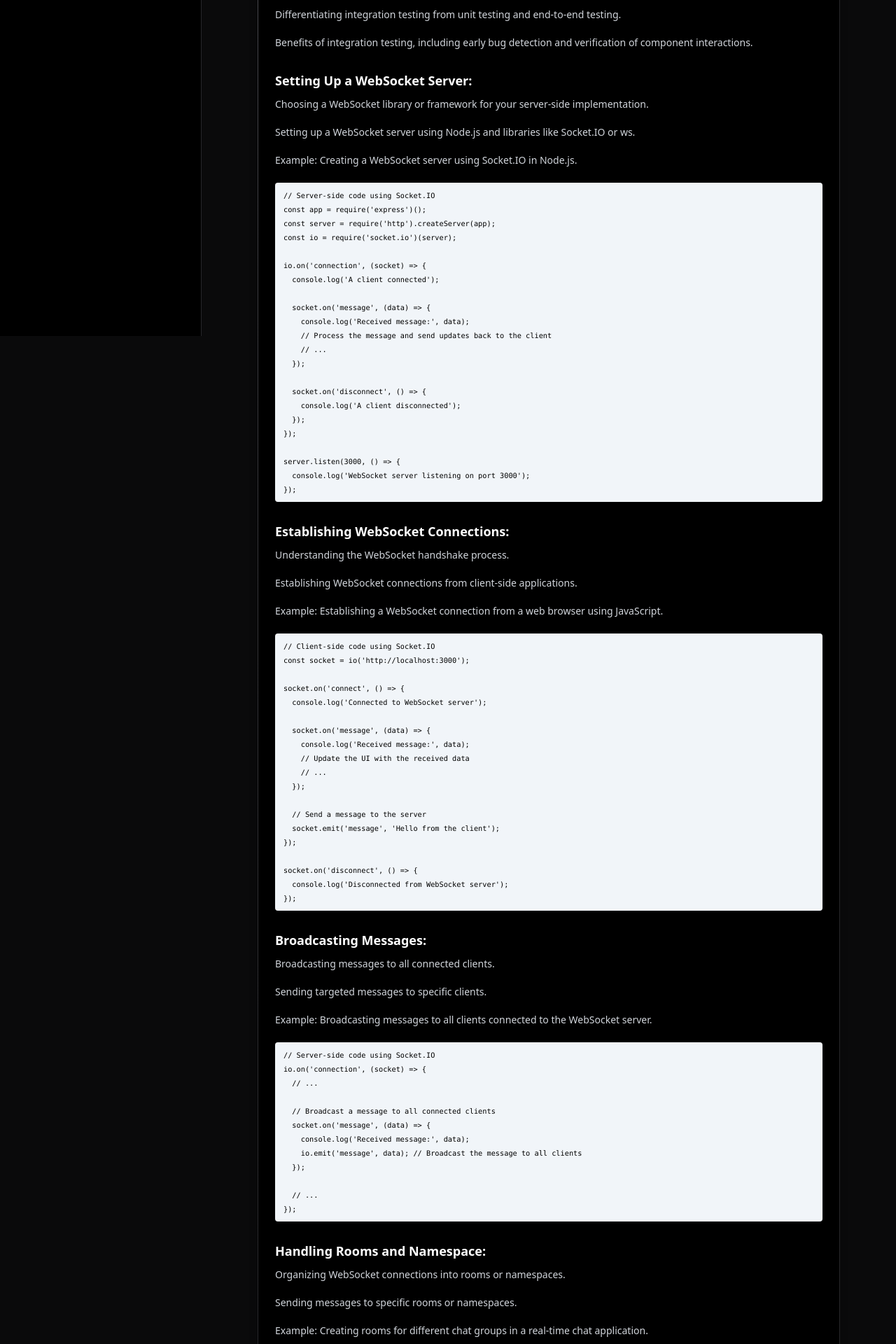
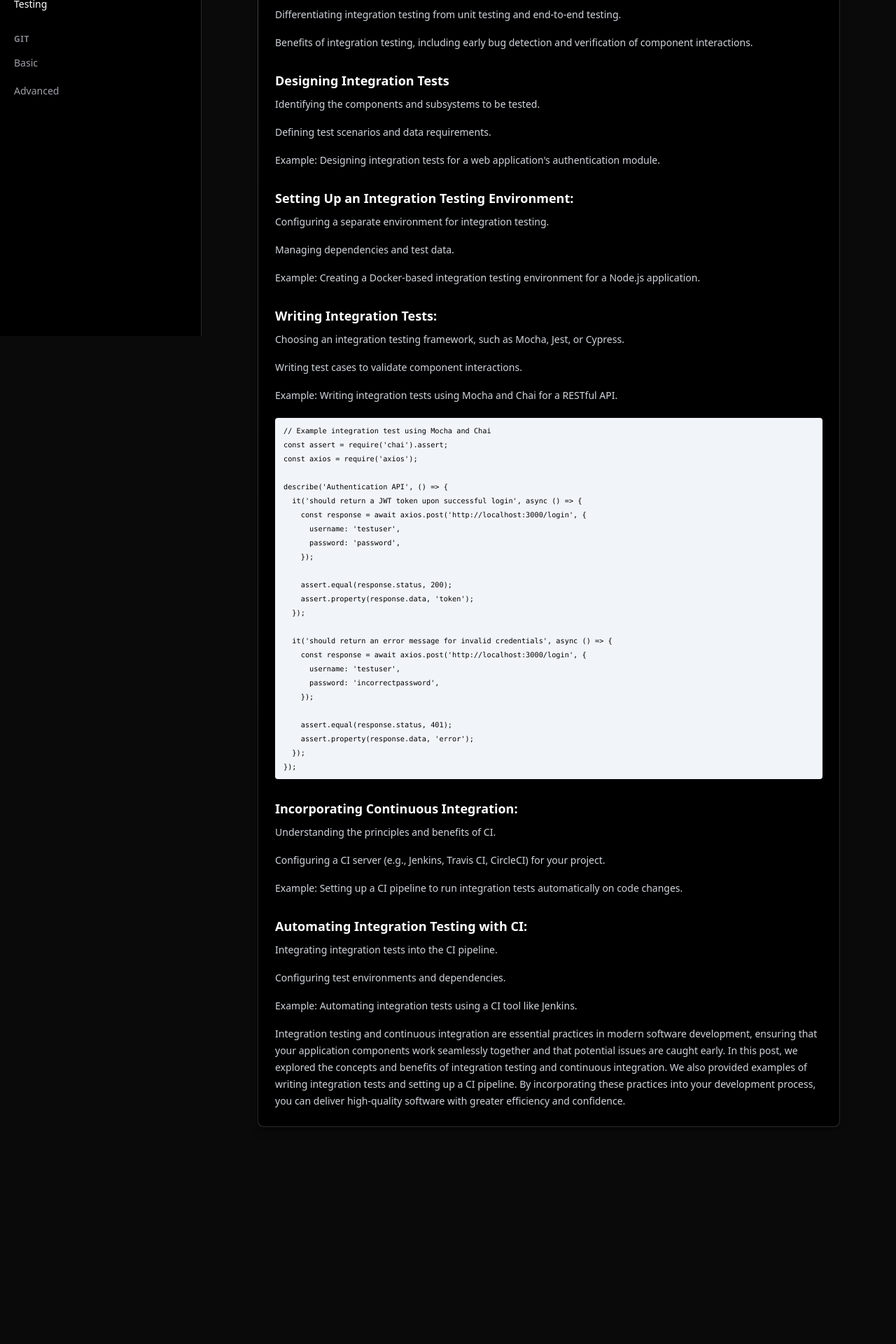
Before and after one commit to BrunoHoffmann/pequeno-gafanhoto-main, a Next.js app: page /testing-and-integration in a window 1280 px wide. Shown: the part 320-2240 px from the top of the page at 70% size. After the commit the page ends 2106 px from the top, so only its background shows below. Built offline with nearby package versions, Linux system fonts and the light colour scheme.

Commit message:
feat: create testing post

```diff
--- /dev/null
+++ b/app/git-advanced/page.tsx
@@ -0,0 +1,71 @@
+export default function Page() {
+  return (
+    <div className="prose prose-sm prose-invert max-w-none">
+      <h1 className="text-xl font-bold">Git Advanced</h1>
+
+      <article>
+        <h2>Git basic</h2>
+        <p>
+          Retorna uma lista com as classes do elemento. Permite adicionar,
+          remover e verificar se contém.
+        </p>
+      </article>
+      <pre className="bg-slate-100  text-black">
+        <code className="">
+          {`const menu = document.querySelector('.menu');
+
+menu.className; // string
+menu.classList; // lista de classes
+menu.classList.add('ativo');
+menu.classList.add('ativo', 'mobile'); // duas classes
+menu.classList.remove('ativo');
+menu.classList.toggle('ativo'); // adiciona/remove a classe
+menu.classList.contains('ativo'); // true ou false
+menu.classList.replace('ativo', 'inativo');`}
+        </code>
+      </pre>
+      <h2>ATTRIBUTES</h2>
+      <p>Retorna uma array-like com os atributos do elemento.</p>
+      <pre className="bg-slate-100  text-black">
+        <code className="">
+          {`const animais = document.querySelector('.animais');
+
+animais.attributes; // retorna todos os atributos
+animais.attributes[0]; // retorna o primeiro atributo`}
+        </code>
+      </pre>
+      <h2>GETATTRIBUTE E SETATTRIBUTE</h2>
+      <p>
+        Métodos que retornam ou definem de acordo com o atributo selecionado
+      </p>
+      <pre className="bg-slate-100  text-black">
+        <code className="">
+          {`const img = document.querySelector('img');
+
+img.getAttribute('src'); // valor do src
+img.setAttribute('alt', 'Texto Alternativo'); // muda o alt
+img.hasAttribute('id'); // true / false
+img.removeAttribute('alt'); // remove o alt
+
+img.hasAttributes(); // true / false se tem algum atributo`}
+        </code>
+      </pre>
+      <h2>READ ONLY VS WRITABLE</h2>
+      <p>
+        Existem propriedades que não permitem a mudança de seus valores, essas
+        são considerados Read Only, ou seja, apenas leitura.
+      </p>
+      <pre className="bg-slate-100  text-black">
+        <code className="">
+          {`const animais = document.querySelector('.animais');
+
+animais.className; // string com o nome das classes
+animais.className = 'azul'; // substitui completamente a string
+animais.className += ' vermelho'; // adiciona vermelho à string
+
+animais.attributes = 'class="ativo"'; // não funciona, read-only`}
+        </code>
+      </pre>
+    </div>
+  );
+}
--- a/app/testing-and-integration/page.tsx
+++ b/app/testing-and-integration/page.tsx
@@ -33,156 +33,92 @@ export default function Page() {
         </p>
       </article>
       <article>
-        <h3>Setting Up a WebSocket Server:</h3>
+        <h3>Designing Integration Tests</h3>
+        <p>Identifying the components and subsystems to be tested.</p>
+        <p>Defining test scenarios and data requirements.</p>
         <p>
-          Choosing a WebSocket library or framework for your server-side
-          implementation.
+          Example: Designing integration tests for a web application&#39;s
+          authentication module.
         </p>
+      </article>
+      <article>
+        <h3>Setting Up an Integration Testing Environment:</h3>
+        <p>Configuring a separate environment for integration testing.</p>
+        <p>Managing dependencies and test data.</p>
         <p>
-          Setting up a WebSocket server using Node.js and libraries like
-          Socket.IO or ws.
+          Example: Creating a Docker-based integration testing environment for a
+          Node.js application.
         </p>
-        <p>Example: Creating a WebSocket server using Socket.IO in Node.js.</p>
+      </article>
+      <article>
+        <h3>Writing Integration Tests:</h3>
+        <p>
+          Choosing an integration testing framework, such as Mocha, Jest, or
+          Cypress.
+        </p>
+        <p>Writing test cases to validate component interactions.</p>
+        <p>
+          Example: Writing integration tests using Mocha and Chai for a RESTful
+          API.
+        </p>
         <pre className="bg-slate-100  text-black">
-          <code>{`// Server-side code using Socket.IO
-const app = require('express')();
-const server = require('http').createServer(app);
-const io = require('socket.io')(server);
+          <code>{`// Example integration test using Mocha and Chai
+const assert = require('chai').assert;
+const axios = require('axios');
 
-io.on('connection', (socket) => {
-  console.log('A client connected');
+describe('Authentication API', () => {
+  it('should return a JWT token upon successful login', async () => {
+    const response = await axios.post('http://localhost:3000/login', {
+      username: 'testuser',
+      password: 'password',
+    });
 
-  socket.on('message', (data) => {
-    console.log('Received message:', data);
-    // Process the message and send updates back to the client
-    // ...
+    assert.equal(response.status, 200);
+    assert.property(response.data, 'token');
   });
 
-  socket.on('disconnect', () => {
-    console.log('A client disconnected');
+  it('should return an error message for invalid credentials', async () => {
+    const response = await axios.post('http://localhost:3000/login', {
+      username: 'testuser',
+      password: 'incorrectpassword',
+    });
+
+    assert.equal(response.status, 401);
+    assert.property(response.data, 'error');
   });
-});
-
-server.listen(3000, () => {
-  console.log('WebSocket server listening on port 3000');
 });`}</code>
         </pre>
       </article>
       <article>
-        <h3>Establishing WebSocket Connections:</h3>
-        <p>Understanding the WebSocket handshake process.</p>
-        <p>Establishing WebSocket connections from client-side applications.</p>
+        <h3>Incorporating Continuous Integration:</h3>
+        <p>Understanding the principles and benefits of CI.</p>
         <p>
-          Example: Establishing a WebSocket connection from a web browser using
-          JavaScript.
+          Configuring a CI server (e.g., Jenkins, Travis CI, CircleCI) for your
+          project.
         </p>
-        <pre className="bg-slate-100  text-black">
-          <code>{`// Client-side code using Socket.IO
-const socket = io('http://localhost:3000');
-
-socket.on('connect', () => {
-  console.log('Connected to WebSocket server');
-
-  socket.on('message', (data) => {
-    console.log('Received message:', data);
-    // Update the UI with the received data
-    // ...
-  });
-
-  // Send a message to the server
-  socket.emit('message', 'Hello from the client');
-});
-
-socket.on('disconnect', () => {
-  console.log('Disconnected from WebSocket server');
-});`}</code>
-        </pre>
+        <p>
+          Example: Setting up a CI pipeline to run integration tests
+          automatically on code changes.
+        </p>
       </article>
       <article>
-        <h3>Broadcasting Messages:</h3>
-        <p>Broadcasting messages to all connected clients.</p>
-        <p>Sending targeted messages to specific clients.</p>
+        <h3>Automating Integration Testing with CI:</h3>
+        <p>Integrating integration tests into the CI pipeline.</p>
+        <p>Configuring test environments and dependencies.</p>
         <p>
-          Example: Broadcasting messages to all clients connected to the
-          WebSocket server.
-        </p>
-        <pre className="bg-slate-100  text-black">
-          <code>{`// Server-side code using Socket.IO
-io.on('connection', (socket) => {
-  // ...
-
-  // Broadcast a message to all connected clients
-  socket.on('message', (data) => {
-    console.log('Received message:', data);
-    io.emit('message', data); // Broadcast the message to all clients
-  });
-
-  // ...
-});
-`}</code>
-        </pre>
-      </article>
-      <article>
-        <h3>Handling Rooms and Namespace:</h3>
-        <p>Organizing WebSocket connections into rooms or namespaces.</p>
-        <p>Sending messages to specific rooms or namespaces.</p>
-        <p>
-          Example: Creating rooms for different chat groups in a real-time chat
-          application.
-        </p>
-        <pre className="bg-slate-100  text-black">
-          <code>{`// Server-side code using Socket.IO
-io.on('connection', (socket) => {
-  // ...
-
-  socket.on('joinRoom', (roomName) => {
-    socket.join(roomName); // Join the specified room
-    console.log("Client joined room: ", roomName);
-  });
-
-  socket.on('sendMessage', (data) => {
-    console.log('Received message:', data);
-    const { roomName, message } = data;
-    io.to(roomName).emit('message', message); // Send the message to all clients in the specified room
-  });
-
-  // ...
-});`}</code>
-        </pre>
-        <pre className="bg-slate-100  text-black">
-          <code>{`// Client-side code using Socket.IO
-const socket = io('http://localhost:3000');
-
-socket.on('connect', () => {
-  console.log('Connected to WebSocket server');
-
-  socket.emit('joinRoom', 'chatroom1'); // Join the 'chatroom1' room
-
-  socket.on('message', (message) => {
-    console.log('Received message:', message);
-    // Display the message in the UI
-    // ...
-  });
-
-  // Send a message to the 'chatroom1'
-  socket.emit('sendMessage', { roomName: 'chatroom1', message: 'Hello from the client' });
-});
-
-socket.on('disconnect', () => {
-  console.log('Disconnected from WebSocket server');
-});`}</code>
-        </pre>
-        <p>
-          By harnessing the power of WebSockets, you can build real-time
-          applications that provide instant data updates and enhance the overall
-          user experience. In this post, we explored the fundamental concepts of
-          WebSockets and provided code examples to demonstrate how to set up a
-          WebSocket server, establish connections, broadcast messages, and
-          handle rooms or namespaces. With these techniques, you can create
-          interactive and dynamic applications that keep your users engaged and
-          informed in real-time.
+          Example: Automating integration tests using a CI tool like Jenkins.
         </p>
       </article>
+      <p>
+        Integration testing and continuous integration are essential practices
+        in modern software development, ensuring that your application
+        components work seamlessly together and that potential issues are caught
+        early. In this post, we explored the concepts and benefits of
+        integration testing and continuous integration. We also provided
+        examples of writing integration tests and setting up a CI pipeline. By
+        incorporating these practices into your development process, you can
+        deliver high-quality software with greater efficiency and confidence.
+      </p>
     </div>
   );
 }
--- a/lib/demos.ts
+++ b/lib/demos.ts
@@ -33,11 +33,11 @@ export const demos: { name: string; items: Item[] }[] = [
         slug: 'websockets',
         description: 'Building Real-time Applications with WebSockets',
       },
-      // {
-      //   name: 'Testing and Continuous Integration',
-      //   slug: 'testing-and-integration',
-      //   description: 'Integration Testing and Continuous Integration',
-      // },
+      {
+        name: 'Testing',
+        slug: 'testing-and-integration',
+        description: 'Integration Testing and Continuous Integration',
+      },
       // {
       //   name: 'Performance Monitoring and Optimization',
       //   slug: 'class-attributes',
@@ -55,21 +55,21 @@ export const demos: { name: string; items: Item[] }[] = [
       // },
     ],
   },
-  // {
-  //   name: 'Git',
-  //   items: [
-  //     {
-  //       name: 'Basic',
-  //       slug: 'git-basic',
-  //       description: 'Array and loops in javascript, how to work',
-  //     },
-  //     {
-  //       name: 'Advanced',
-  //       slug: 'class-attributes',
-  //       description: 'Class and attributes in javascript',
-  //     },
-  //   ],
-  // },
+  {
+    name: 'Git',
+    items: [
+      {
+        name: 'Basic',
+        slug: 'git-basic',
+        description: 'git commands basic',
+      },
+      {
+        name: 'Advanced',
+        slug: 'git-advanced',
+        description: 'git commands advanced',
+      },
+    ],
+  },
   // {
   //   name: 'Algoritmo',
   //   items: [
```
